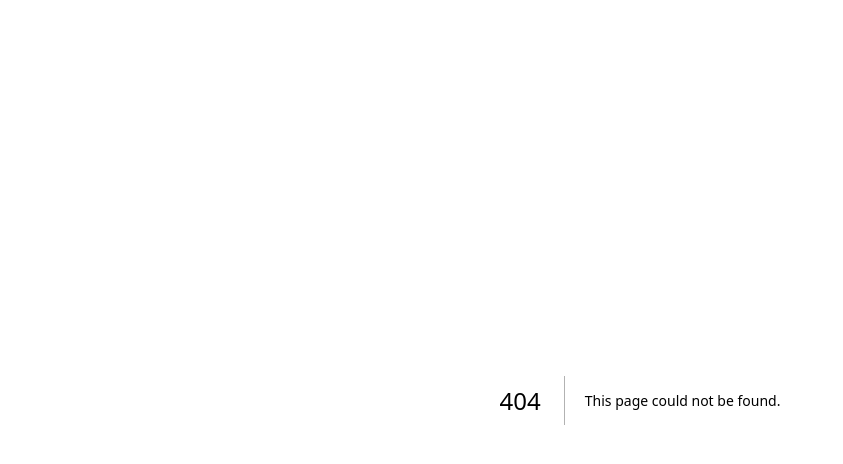
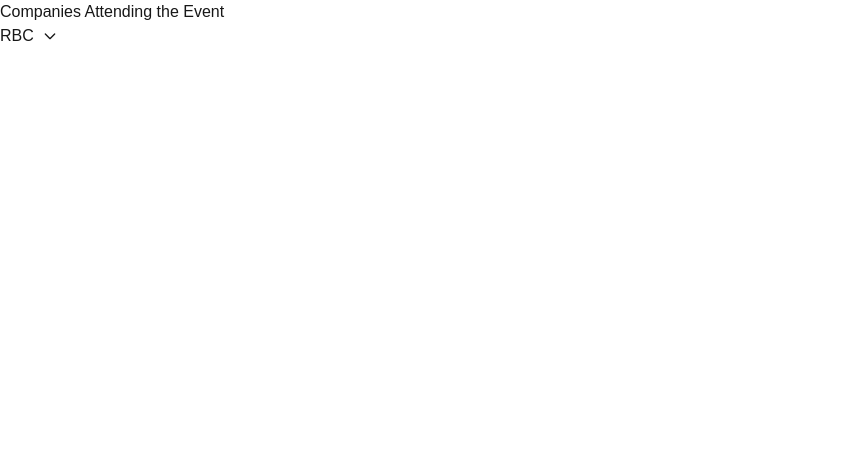
Before and after one commit to emilyniee/MinGO, a Next.js app: page /companies in a window 1280 px wide. Before the commit this address had no page. Shown: the top 464 px of the page, without its empty margins (0-843 px from the left). Built offline with nearby package versions, Linux system fonts and the light colour scheme.

Commit message:
companies page

```diff
--- /dev/null
+++ b/app/companies/page.js
@@ -0,0 +1,18 @@
+import Dropdown from '../components/Dropdown'; // Adjust the import path if needed
+
+export default function Companies() {
+  const companyName = 'RBC'; // Or any name you want
+  const companyLinks = [
+    { name: 'Amplify', url: 'https://jobs.rbc.com/ca/en/amplify' },
+    { name: 'Company B', url: '/companies/company-b' },
+    { name: 'Company C', url: '/companies/company-c' },
+    // Add more companies as needed
+  ];
+
+  return (
+    <div>
+      <h1>Companies Attending the Event</h1>
+      <Dropdown companyName={companyName} companyLinks={companyLinks} />
+    </div>
+  );
+}
--- /dev/null
+++ b/app/components/Dropdown.js
@@ -0,0 +1,48 @@
+'use client'; // Mark this as a Client Component
+
+import { useState } from 'react';
+import Link from 'next/link';
+
+export default function Dropdown({ companyName, companyLinks }) {
+  const [isOpen, setIsOpen] = useState(false);
+
+  const toggleDropdown = () => setIsOpen(!isOpen);
+
+  return (
+    <div className="relative inline-block text-left">
+      <button
+        type="button"
+        onClick={toggleDropdown}
+        className="flex items-center gap-2 hover:underline"
+      >
+        {companyName}
+        <svg
+          className="w-4 h-4"
+          xmlns="http://www.w3.org/2000/svg"
+          fill="none"
+          viewBox="0 0 24 24"
+          stroke="currentColor"
+        >
+          <path
+            strokeLinecap="round"
+            strokeLinejoin="round"
+            strokeWidth="2"
+            d="M19 9l-7 7-7-7"
+          />
+        </svg>
+      </button>
+
+      {isOpen && (
+        <div className="absolute right-0 w-48 mt-2 origin-top-right bg-white border border-gray-300 rounded-md shadow-lg ring-1 ring-black ring-opacity-5">
+          <div className="py-1">
+            {companyLinks.map((link) => (
+              <Link key={link.name} href={link.url}>
+                <a className="block px-4 py-2 text-sm text-gray-700 hover:bg-gray-100">{link.name}</a>
+              </Link>
+            ))}
+          </div>
+        </div>
+      )}
+    </div>
+  );
+}
--- a/app/page.js
+++ b/app/page.js
@@ -1,4 +1,5 @@
 import Image from "next/image";
+import Companies from "./companies/page";
 
 export default function Home() {
   return (
@@ -67,18 +68,18 @@ export default function Home() {
         </a>
         <a
           className="flex items-center gap-2 hover:underline hover:underline-offset-4"
-          href="https://vercel.com/templates?framework=next.js&utm_source=create-next-app&utm_medium=appdir-template-tw&utm_campaign=create-next-app"
           target="_blank"
+          href="/companies"
           rel="noopener noreferrer"
         >
           <Image
             aria-hidden
-            src="https://nextjs.org/icons/window.svg"
+            src={Companies()}
             alt="Window icon"
             width={16}
             height={16}
           />
-          Examples
+          Companies
         </a>
         <a
           className="flex items-center gap-2 hover:underline hover:underline-offset-4"
```
Also changed, not shown: 1 other file (tests, documents, lock files or other folders).
